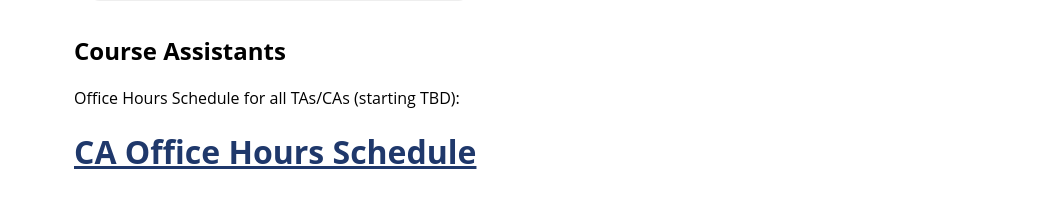
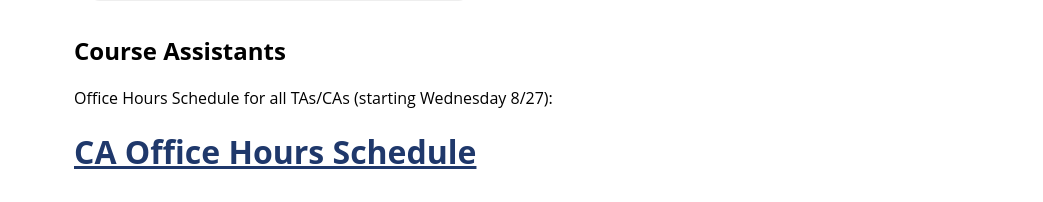
Before and after one commit to jhu-ip/cs220-f25, a Jekyll site: the page built from staff.md, in a window 1280 px wide. Shown: the part 1036-1238 px from the top of the page, without its empty margins (118-1161 px from the left). Built offline with Jekyll 4.4.1, drawn with Linux system fonts in a browser that asks for light colours.

Commit message:
staff office hours

```diff
--- a/staff.md
+++ b/staff.md
@@ -79,5 +79,5 @@
 
 ## Course Assistants
 
-Office Hours Schedule for all TAs/CAs (starting TBD):
-# [CA Office Hours Schedule](TBD)
+Office Hours Schedule for all TAs/CAs (starting Wednesday 8/27):
+# [CA Office Hours Schedule](https://docs.google.com/spreadsheets/d/1-jwRZWyezU4seGnq6Xpn6xO5Zevq4hdjmaO9GQAtyJU/edit?usp=sharing)
```
